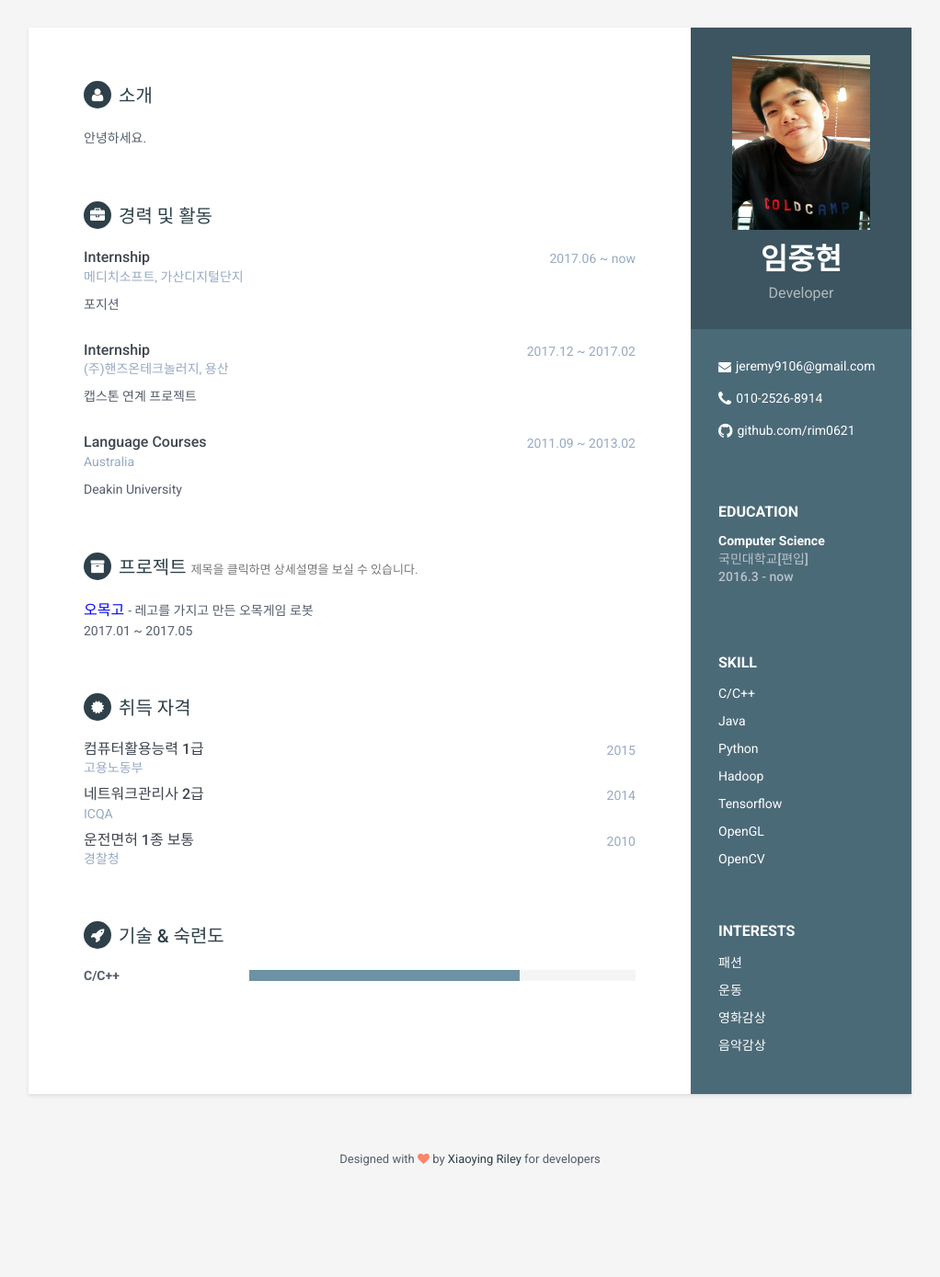
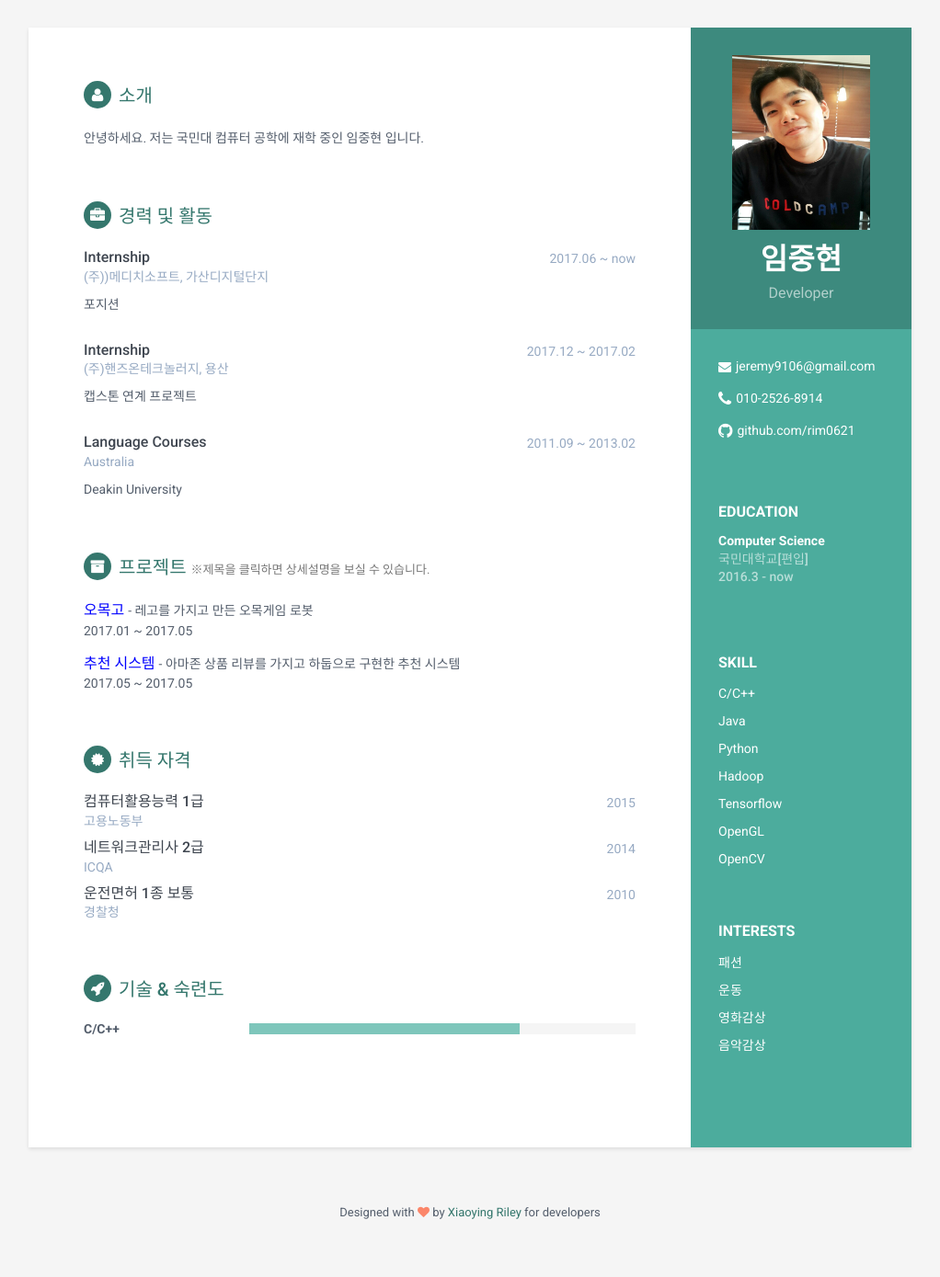
Before and after one commit to rim0621/rim0621.github.io, a Jekyll site: the page index.html, which Jekyll copies as it is, in a window 1280 px wide. Shown: the whole page at 92% size, without its empty margins (129-1151 px from the left). Built offline with Jekyll 4.4.1, drawn with Linux system fonts in a browser that asks for light colours; before the commit the page ends 1332 px from its top, so only the background shows below that.

Commit message:
2017-07-09

```diff
--- a/index.html
+++ b/index.html
@@ -18,7 +18,7 @@
 <link rel="stylesheet" href="assets/plugins/font-awesome/css/font-awesome.css">
 
 <!-- Theme CSS -->
-<link id="theme-style" rel="stylesheet" href="assets/css/styles-6.css">
+<link id="theme-style" rel="stylesheet" href="assets/css/styles-2.css">
 <!-- HTML5 shim and Respond.js for IE8 support of HTML5 elements and media queries -->
 <!--[if lt IE 9]>
 <script src="https://oss.maxcdn.com/html5shiv/3.7.2/html5shiv.min.js"></script>
@@ -89,7 +89,7 @@
     <section class="section summary-section">
 	<h2 class="section-title"><i class="fa fa-user"></i>소개</h2>
 	<div class="summary">
-	    <p>안녕하세요.</p>
+	    <p>안녕하세요. 저는 국민대 컴퓨터 공학에 재학 중인 임중현 입니다.</p>
 	</div><!--//summary-->
     </section><!--//section-->
 
@@ -102,7 +102,7 @@
 		    <h3 class="job-title">Internship</h3>
 		    <div class="time">2017.06 ~ now</div>
 		</div><!--//upper-row-->
-		<div class="company">메디치소프트, 가산디지털단지 </div>
+		<div class="company">(주))메디치소프트, 가산디지털단지 </div>
 	    </div><!--//meta-->
 	    <div class="details">
 		<p>포지션</p>
@@ -143,7 +143,7 @@
 
     <section class="section projects-section">
 
-	<h2 class="section-title"><i class="fa fa-archive"></i>프로젝트  <small>제목을 클릭하면 상세설명을 보실 수 있습니다.</small></h2>
+	<h2 class="section-title"><i class="fa fa-archive"></i>프로젝트  <small>※제목을 클릭하면 상세설명을 보실 수 있습니다.</small></h2>
 
 
 
@@ -175,28 +175,33 @@
 		      <div class="panel-heading">시스템구조 및 개발과정</div>
 		      <div class="panel-body">
 			<ul class="normal">
-			  <li>시스템구조</li>
+			  <li><strong>시스템구조</strong></li>
 			  <img class="project1" src="assets/project1/omok.png" width="450" height="400" alt=""  />
-
-			  <li>하드웨어</li>
+        <br></br>
+			  <li><strong>하드웨어</strong></li>
 			  <img class="project1" src="assets/project1/hardware.png" width="450" height="400" alt=""  />
 			  <div>15X15정도 크기의 바둑판을 사용하였다. 바둑돌을 집기위하여 주사기 끝에 고무를 달고 그 고무 중앙에 바늘구멍을 뚫음으로써 바둑돌에 닿으면 피스톤을 끌어올려 바둑돌과 주사기 안을 진공상태로 만들어 들어 올린다. 그리고 EV3를 가지고 컴퓨터와 TCP/IP 통신을 통하여 컴퓨터에서 좌표 값을 받아와 바둑돌을 그 좌표 값에 놓는다. 하드웨어를 구동하기 위해 EV3 파이썬 라이브러리를 사용하였다.</div>
-			  <li>영상처리</li>
+        <br></br>
+        <li><strong>영상처리</strong></li>
 			  <img class="project1" src="assets/project1/opencv1.jpg" width="450" height="400" alt=""  />
 			  <div>카메라 웹캠을 사용하여, 바둑판 위에 고정시키고 바둑돌 좌표를 인식한다. opencv라이브러리를 이용하여 실시간으로 영상을 받아오며 사람이 두는 동그란 바둑돌을 허프서클함수를 이용하여 인식하게 하였다.</div>
 			  <img class="project1" src="assets/project1/opencv2.png" width="450" height="400" alt=""  />
 			  <div>첫번째 사진과 같이 여러 원을 한번에 인식하면 인식률이 떨어져서 위 그림과 같이 차영상을 통하여 새로 들어온 바둑돌만을 인식하게 하였다.</div>
-			  <li>알고리즘</li>
+        <br></br>
+        <li><strong>알고리즘</strong></li>
 			  <img class="project1" src="assets/project1/algorithm.png" width="450" height="400" alt=""  />
 			  <div>가중치 알고리즘은 돌의 개수에 따라서 가중치를 할당한다.예를 들어 가로로 돌이 2개이면 양옆은 가중치를 2를 준다는 식으로 평가하였다.</div>
 			  <img class="project1" src="assets/project1/algorithm2.png" width="450" height="400" alt=""  />
-			  <div>앞서 사용한 가중치를 가지고 한수 두수 앞을 보고 어디에 두면 좋을지를 계산하는 알고리즘이다.</div>
-			  <li>최종시연</li>
+			  <div>민맥스 알고리즘은 앞서 사용한 가중치를 가지고 한수 두수 앞을 보고 어디에 두면 좋을지를 계산하는 알고리즘이다.</div>
+        <br></br>
+        <li><strong>최종시연</strong></li>
 			  <video class="project1" src="assets/project1/final.mp4" width="450" height="400" controls="controls" ></video>
-			  <li>전시회</li>
+        <br></br>
+        <li><strong>전시회</strong></li>
 			    <img class="project1" src="assets/project1/f.jpg" width="450" height="400" alt=""  />
 			 <!--  <li>수상</li>
 			   <img class="project1" src="assets/project1/f1.jpg" width="450" height="400" alt=""  />
+         <div>외부 평가원들이 좋게 봐주어서 수상까지하는 퀘거를 이루었다.</div>
 			  -->
 			</ul>
 		      </div>
@@ -206,20 +211,10 @@
 		      <div class="panel-body">
 			<ul class="normal">
 			</ul>
-			<div id="links">
-			    <a href="assets/project-imgs/wcpos-01.png" title="WCPOS-01" data-gallery>
-				<img class="project-img" src="assets/project-imgs/3.jpg">
-			    </a>
-			    <a href="assets/project-imgs/wcpos-02.png" title="WCPOS-02" data-gallery>
-				<img class="project-img" src="assets/project-imgs/4.jpg">
-			    </a>
-			    <a href="assets/project-imgs/wcpos-03.png" title="WCPOS-03" data-gallery>
-				<img class="project-img" src="assets/project-imgs/5.jpg">
-			    </a>
-			    <a href="assets/project-imgs/wcpos-03.png" title="WCPOS-03" data-gallery>
-				<img class="project-img" src="assets/project-imgs/6.jpg">
-				</a>
-			</div>
+      <li>초반에는 방학이라서 시간이 많이 남아서 공부 할겸 영상인식(opencv)를 공부하였다. opencv에서는 위의 그림과 같이 영상받기,바둑돌인식,차영상들을 구현하였다.</li>
+      <li>유튜브와 오픈 소스를 통해 공부하여 게임 알고리즘에서는 승/패를 판정하는 알고리즘을 구현하였다.</li>
+      <li>최적의 위치를 찾는 컴퓨터와 바둑돌을 실제로 놓는 EV3와 통신을 하기위해 TCP/IP통신을 구현하였다.</li>
+      <li>기타, 수행계획서등 보고서 일부분을 작성하였다.</li>
 		      </div>
 		    </div>
 		    <div class="panel panel-default">
@@ -235,6 +231,64 @@
               				</div>
             			  </div>
                   <div>2017.01 ~ 2017.05</div>
+
+<!--end project-1 -->
+                  </div>
+                  	<div class="item">
+                  	    <span class="project-title">
+                  		<a class="anchor" data-toggle="modal" data-target="#projectModal2" style="color:blue">추천 시스템</a>
+                    </span> - <span class="project-tagline">아마존 상품 리뷰를 가지고 하둡으로 구현한 추천 시스템</span>
+                  	    <div id="projectModal2" class="modal fade" role="dialog">
+                  				<div class="modal-dialog">
+                  					<!-- Modal content-->
+                  					<div class="modal-content">
+                  						<div class="modal-header">
+                  							<button type="button" class="close" data-dismiss="modal">&times;</button>
+                  							<h4 class="modal-title">
+                  								<span class="glyphicon glyphicon-level-up">&nbsp;리뷰추천시스템</span>
+                  							</h4>
+                  						</div>
+                  						<div class="modal-body">
+                  		    <div class="panel panel-default">
+                  		      <div class="panel-heading">개요</div>
+                  		      <div class="panel-body">
+                  			<ul class="normal">
+                  			  <li> 상품을 구매 할 때 사용자들은 리뷰를 보고 구매하는 경향이 있다. 하지만 리뷰는 가장 최근의 작성된 리뷰 순으로 나타나 있는 경우가 많기 때문에 사람들은 어느 리뷰가 상품에 대한 적합한 리뷰인지 구분하기가 힘들다. 따라서 본 프로젝트는 단순히 리뷰를 보여주는 것이 아니라 좀 더 구매자들의 평가가 많은 리뷰를 보여주는 프로그램을 구현하고자 진행하게 되었다. </li>
+
+                  			</ul>
+                  		      </div>
+                  		    </div>
+                  		    <div class="panel panel-default">
+                  		      <div class="panel-heading">개발과정</div>
+                  		      <div class="panel-body">
+                  			<ul class="normal">
+                        <li>MAP</li>
+                        <img class="project2" src="assets/project2/map.png" width="450" height="400" alt=""  />
+                        <div> 아마존 리뷰 텍스트 파일을 json파일로 불러들여서 상품번호(asin),리뷰(reviewText) 그리고 사용자들의 평가 횟루를 나타내는 helpful의 분모를 추출한다.
+                          helpful의 분자는 긍정적인 리뷰평을 한 구매자의 수를 나타내고, 분모는 리뷰평에 참여한 구매자의 수를 나타낸다.
+                          Map의 context.write에서 key값은 “asin”을 사용하고 value값은 “helpful”의 분모와 “reviewText”를 세미콜론(;)을 경계로 합친 Text형식으로 Reduce로 보낸다. </div>
+                        <img class="project2" src="assets/project2/reduce.png" width="450" height="400" alt=""  />
+                        <li>REDUCE</li>
+                        <div>Map으로부터 key(“asin”)와 value(“helpful” + “reviewText”)를 받는다. 이때 value를 “helpful”과 “reviewText”를 세미콜론(;)을 경계로 split을 사용하여 구분한다. Text형식인 “helpful”을 Integer형으로 변환하여 같은 key(“asin”)중에 최대값을 추출하고 그 key(“asin”)의 대한 “reviewText”를 출력한다.</div>
+
+                        </ul>
+                  		      </div>
+                  		    </div>
+                  		    <div class="panel panel-default">
+                  		      <div class="panel-heading">사용기술</div>
+                  		      <div class="panel-body">
+                  			<ul class="normal">
+                  			  <li> hadoop / json.jar </li>
+                          <li><a href="https://github.com/rim0621/DataMining/tree/master/HotReview" target="_blank">링크(link)</a></li>
+                                                  </ul>
+                                                </div>
+                                              </div>
+                                						</div>
+                                					</div>
+                                				</div>
+                              			  </div>
+                                    <div>2017.05 ~ 2017.05</div>
+
 
                   <!--프로젝트-->
 
```
Also changed, not shown: other parts of index.html (+1 -0 lines), assets/project2/map.png (added), assets/project2/reduce.png (added).
